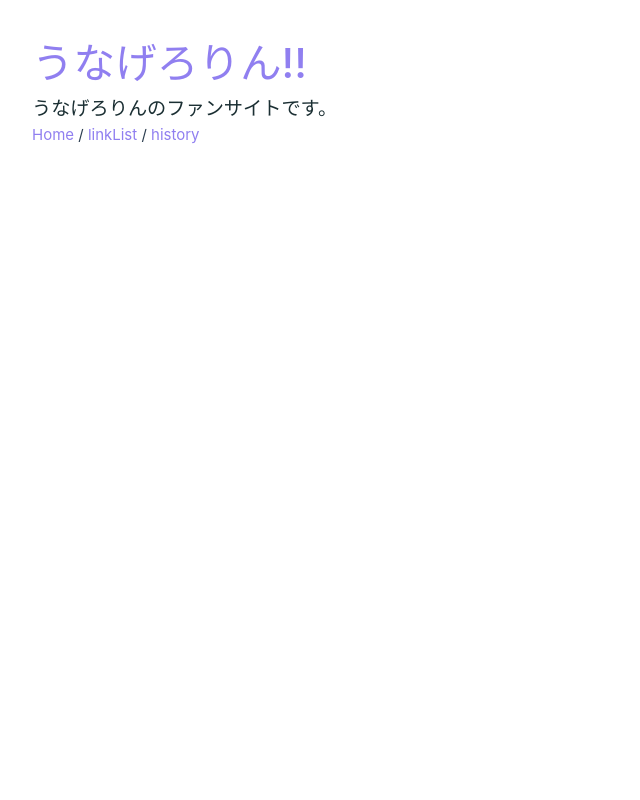
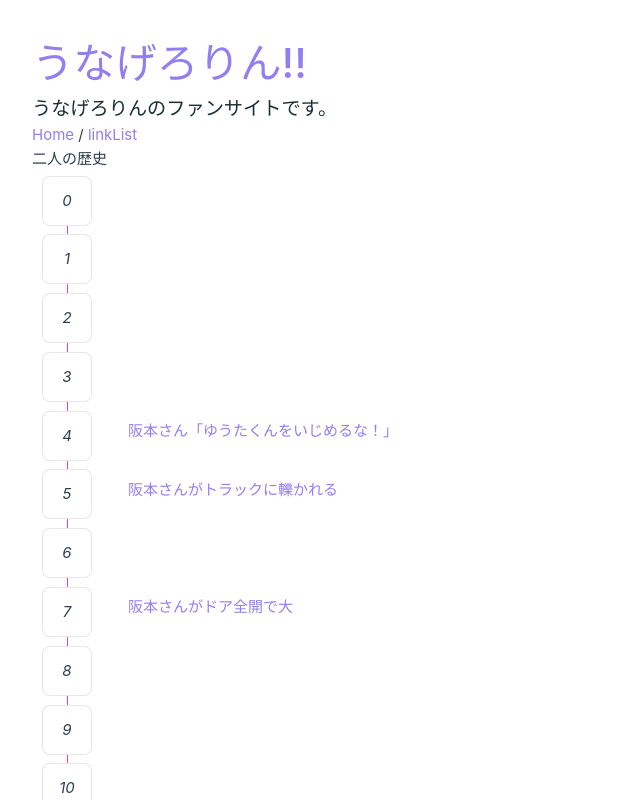
Before and after one commit to nakamu2473/perfect, a Vue app: page / in a window 1280 px wide. Shown: the top 800 px of the page, without its empty margins (0-640 px from the left). Built offline with nearby package versions, Linux system fonts and the light colour scheme.

Commit message:
homeをhistoryに

```diff
--- a/src/components/TheHeader.vue
+++ b/src/components/TheHeader.vue
@@ -1,7 +1,6 @@
 <template>
     <div>
         <router-link to="/">Home</router-link> /
-        <router-link to="/linkList">linkList</router-link> /
-        <router-link to="/history">history</router-link>
+        <router-link to="/linkList">linkList</router-link>
     </div>
 </template>
--- a/src/main.js
+++ b/src/main.js
@@ -7,11 +7,10 @@ import LinkListComponent from "./pages/linkList.vue"
 import HistoryComponent from "./pages/history.vue"
 
 const LINKLIST = { template: '<div>linkList</div>' }
-const HISTORY = { template: '<div>history</div>' }
 
 const routes = [
   { path: '/linkList', component: LinkListComponent },
-  { path: '/history', component: HistoryComponent },
+  { path: '/', component: HistoryComponent },
 ]
 
 const router = createRouter({
```
Also changed, not shown: src/icons/10815.png (added).
